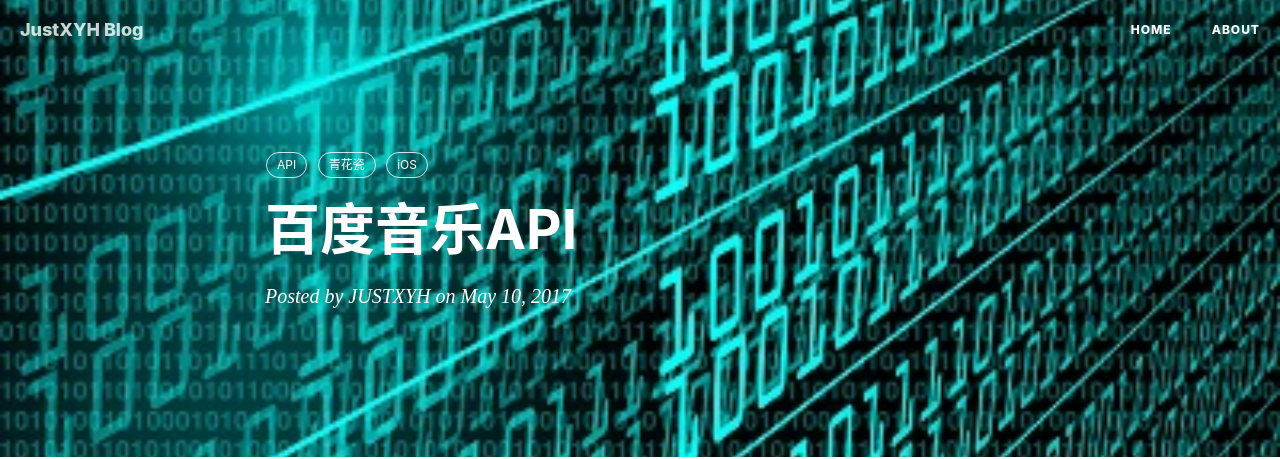
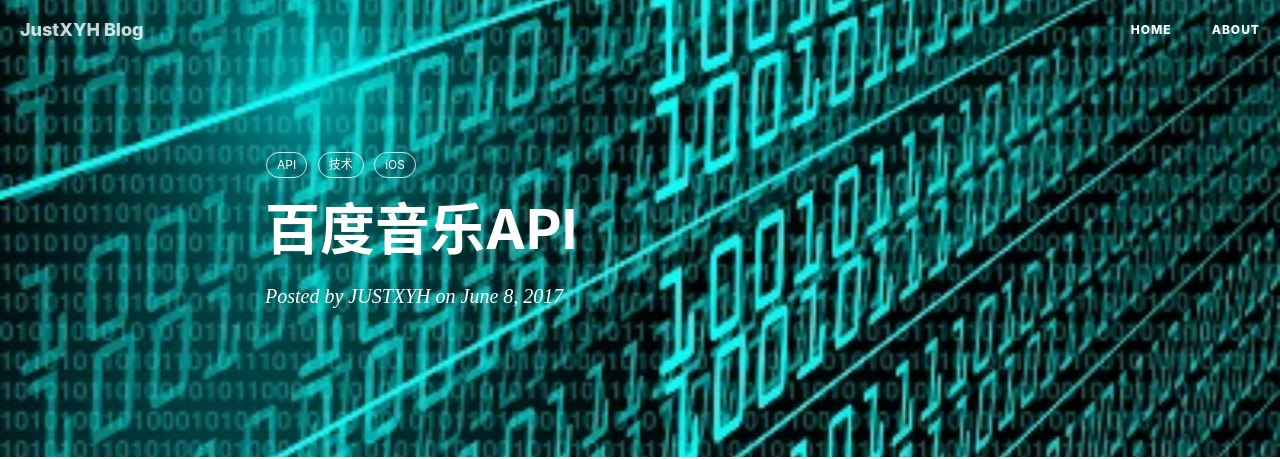
Before and after one commit to justxyh/justxyh.github.io, a Jekyll site: the page built from _posts/2017-06-08-BaiduMusicAPI.markdown, in a window 1280 px wide and 900 px high. Shown: the top 459 px of the window. Built offline with Jekyll 4.4.1, drawn with Linux system fonts in a browser that asks for light colours; nearby versions of some CDN libraries; comment, search, counter and statistics services are not loaded.

Commit message:
1.标签修改

```diff
--- a/_posts/2017-05-10-hello-blog.markdown
+++ b/_posts/2017-05-10-hello-blog.markdown
@@ -6,8 +6,10 @@
 author:     "JUSTXYH"
 header-img: "img/in-post/post-bg-2017-05-10.jpg"
 tags:
+    - 技术
     - 生活
     - 杂七杂八
+
 ---
 
 # About
--- a/_posts/2017-06-08-BaiduMusicAPI.markdown
+++ b/_posts/2017-06-08-BaiduMusicAPI.markdown
@@ -2,12 +2,12 @@
 layout:     post
 title:      "百度音乐API"
 subtitle:   ""
-date:       2017-05-10
+date:       2017-06-08
 author:     "JUSTXYH"
 header-img: "img/in-post/post-bg-2017-06-08.jpg"
 tags:
     - API
-    - 青花瓷
+    - 技术
     - iOS
 ---
 
```
